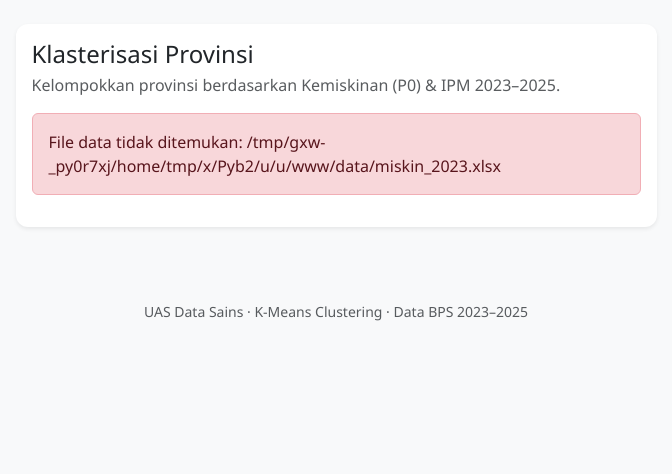
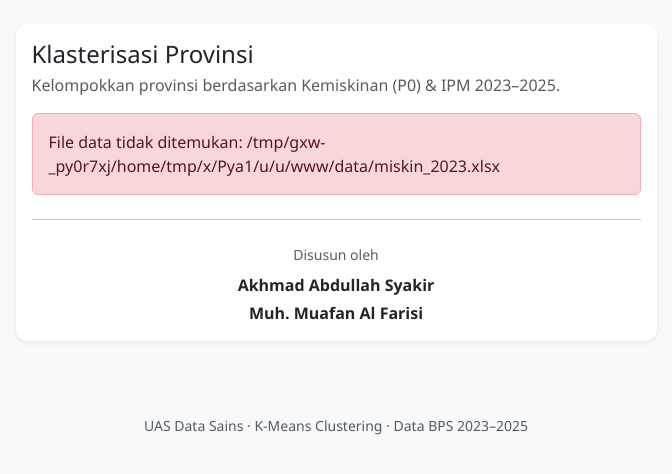
Before and after one commit to Syakir003/uas_data-science, a Flask app: page / in a window 1280 px wide. Shown: the part 56-530 px from the top of the page, without its empty margins (304-976 px from the left). Run offline with Flask 3, Linux system fonts and the light colour scheme; some libraries are stand-ins or nearby versions.

Commit message:
feat: add author names section on main page

```diff
--- a/templates/index.html
+++ b/templates/index.html
@@ -30,6 +30,13 @@
           <button type="submit" class="btn btn-primary w-100">Jalankan Clustering</button>
         </form>
         {% endif %}
+
+        <hr class="my-4">
+        <div class="text-center">
+          <p class="text-muted mb-2 small">Disusun oleh</p>
+          <p class="fw-semibold mb-1">Akhmad Abdullah Syakir</p>
+          <p class="fw-semibold mb-0">Muh. Muafan Al Farisi</p>
+        </div>
       </div>
     </div>
 
```
